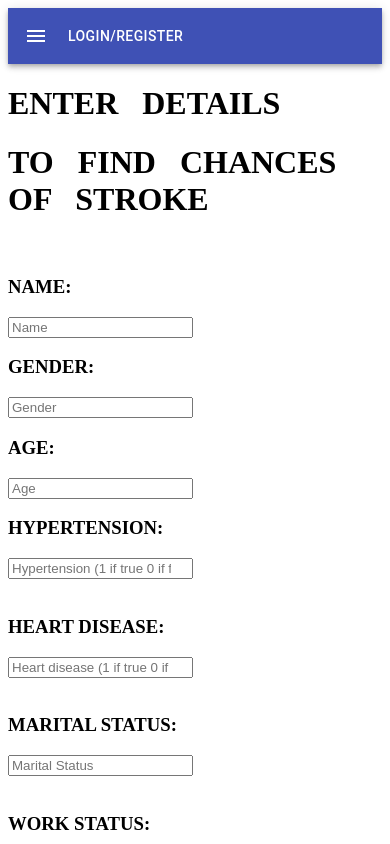
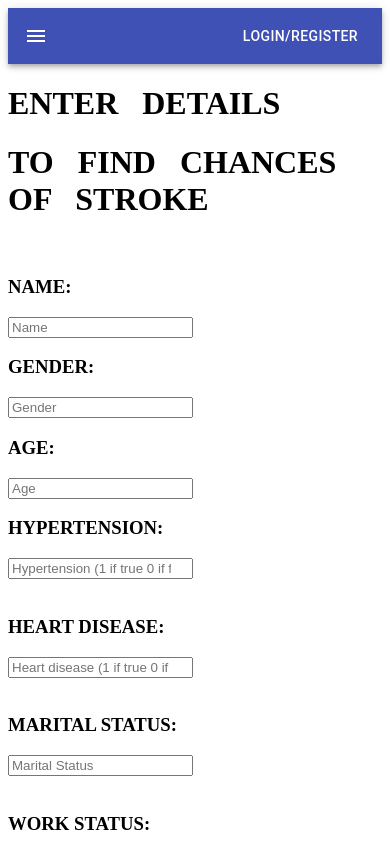
Before and after one commit to sukhmeetbawa/Brain-Stroke-Prediction, a React (Create React App) app in the folder frontend/: page / in a window 390 px wide. Shown: the top 844 px of the page. Built offline with nearby package versions, Linux system fonts and the light colour scheme.

Commit message:
Shift login/ logout button to right for small screen

```diff
--- a/frontend/src/components/NavBar.js
+++ b/frontend/src/components/NavBar.js
@@ -90,9 +90,23 @@ export const NavBar = () => {
 
         {/* Login/Logout button is always visible at the end */}
         {!cookies.access_token ? (
-          <Button component={Link} to={"/auth"} color="inherit">
-            Login/Register
-          </Button>
+          isSmallScreen ? (
+            <div style={{ marginLeft: "auto" }}>
+              <Button component={Link} to={"/auth"} color="inherit">
+                Login/Register
+              </Button>
+            </div>
+          ) : (
+            <Button component={Link} to={"/auth"} color="inherit">
+              Login/Register
+            </Button>
+          )
+        ) : isSmallScreen ? (
+          <div style={{ marginLeft: "auto" }}>
+            <Button onClick={logout} color="inherit">
+              Logout
+            </Button>
+          </div>
         ) : (
           <Button onClick={logout} color="inherit">
             Logout
```
